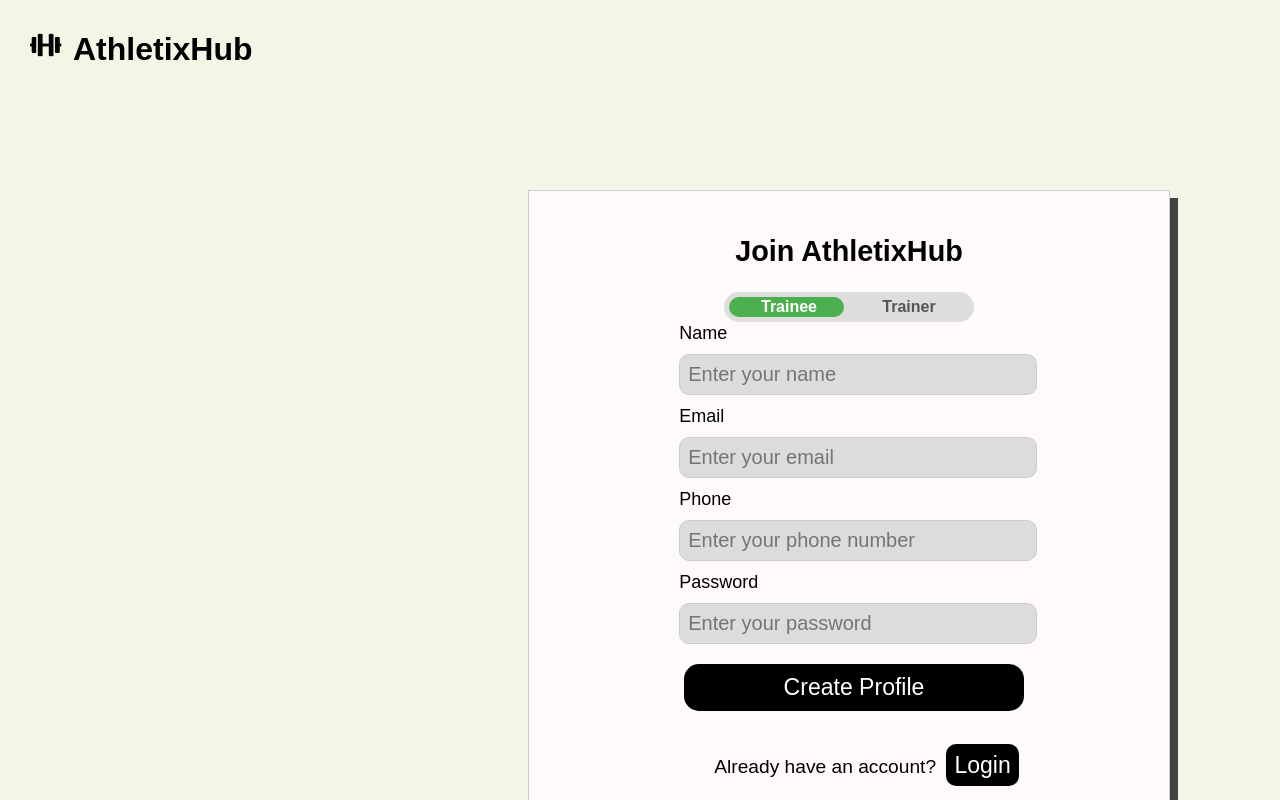
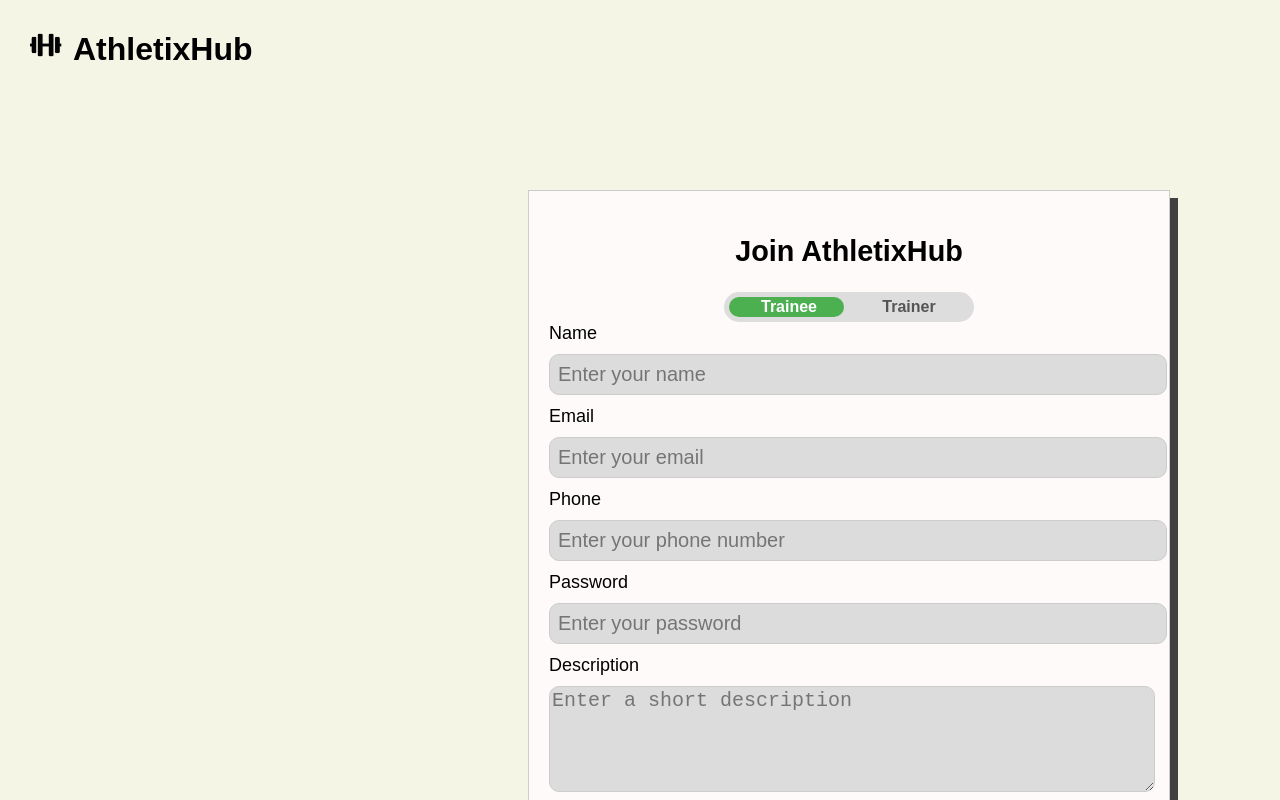
Before and after one commit to kokosko66/AthletixHub, a React (Vite) app in the folder client/: page /register in a window 1280 px wide. Shown: the top 800 px of the page. Built offline with nearby package versions, Linux system fonts and the light colour scheme.

Commit message:
Added a description field in the database than in the register page

```diff
--- a/client/src/pages/RegisterPage.jsx
+++ b/client/src/pages/RegisterPage.jsx
@@ -11,6 +11,7 @@ export default function RegisterPage() {
         email: '',
         phone: '',
         password: '',
+        short_description: '',
     });
     const [error, setError] = useState('');
     const [success, setSuccess] = useState('');
@@ -116,6 +117,19 @@ export default function RegisterPage() {
                             required
                         />
                         <br />
+                        <label>Description</label>
+                        <textarea
+                        rows="4"
+                        cols="50"
+                        type="text"
+                        name='short_description'
+                        placeholder='Enter a short description'
+                        value={formData.short_description}
+                        onChange={handleChange}
+                        className='description-field'
+                        />
+
+                        <br />
 
                         {error && <p className="error-message">{error}</p>}
                         {success && <p className="success-message">{success}</p>}
--- a/client/src/pages/TrainersPage.jsx
+++ b/client/src/pages/TrainersPage.jsx
@@ -27,7 +27,7 @@ export default function TrainersPage() {
                 {trainers.map((trainer) => (
                     <ul className="trainers-list" key={trainer.id}>
                         <li>
-                            {trainer.name} <span>description</span>{" "}
+                            {trainer.name} <span>{trainer.short_description}</span>{" "}
                             <button
                                 onClick={() => setSelectedTrainer(trainer)}
                                 className="request-workout"
--- a/client/src/styles/RegisterPage.css
+++ b/client/src/styles/RegisterPage.css
@@ -98,6 +98,21 @@ body {
     font-size: 20px;
 }
 
+.register-form textarea {
+  width: 100%;
+  margin: 10px 0;
+  border: 1px solid #ccc;
+  border-radius: 10px;
+  background-color: rgb(220,220,220);
+  font: bold;
+  font-size: 20px;
+}
+
+.register-form textarea:focus,
+.register-form textarea:not(:placeholder-shown) {
+  background-color: rgb(245,245,245);
+}
+
 .register-form input:focus,
 .register-form input:not(:placeholder-shown) {
   background-color: rgb(245,245,245);
@@ -148,3 +163,10 @@ body {
   position: relative;
   text-decoration: none;
 }
+
+form .description-field {
+  display: flex;
+  flex-direction: column;
+  height: 100px;
+
+}
--- a/client/src/styles/TrainersPage.css
+++ b/client/src/styles/TrainersPage.css
@@ -34,3 +34,7 @@
     cursor: pointer;
     width: 100px;
 }
+
+.trainers-list span {
+    text-align: center;
+}
```
Also changed, not shown: 2 other files (tests, documents, lock files or other folders).
